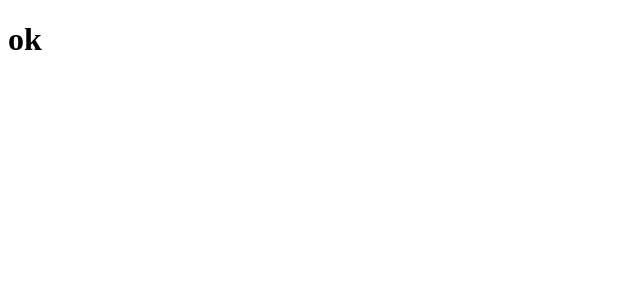
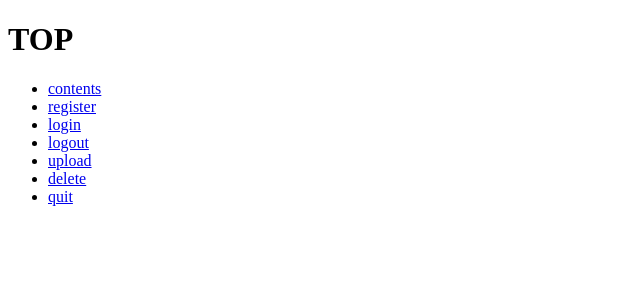
Before and after one commit to callus-corn/PlayPlaza, a Django app: page /upload/complete/ in a window 1280 px wide. Before the commit the part shown is almost empty. Shown: the top 300 px of the page, without its empty margins (0-640 px from the left). Run offline with Django 3.2, Linux system fonts and the light colour scheme.

Commit message:
[add] list to top and fix upload redirect

```diff
--- a/top/templates/top/index.html
+++ b/top/templates/top/index.html
@@ -2,6 +2,7 @@
 {% block content %}
 <h1>TOP</h1>
 <ul>
+  <li><a href="./contentsList">contents</li>
   <li><a href="./register">register</li>
   <li><a href="./account/login">login</li>
   <li><a href="./account/logout">logout</li>
--- a/upload/views.py
+++ b/upload/views.py
@@ -58,4 +58,4 @@ def form(request):
     return redirect('upload:complete')
 
 def complete(request):
-    return render(request, 'upload/complete.html')
+    return render(request, 'top/index.html')
```
